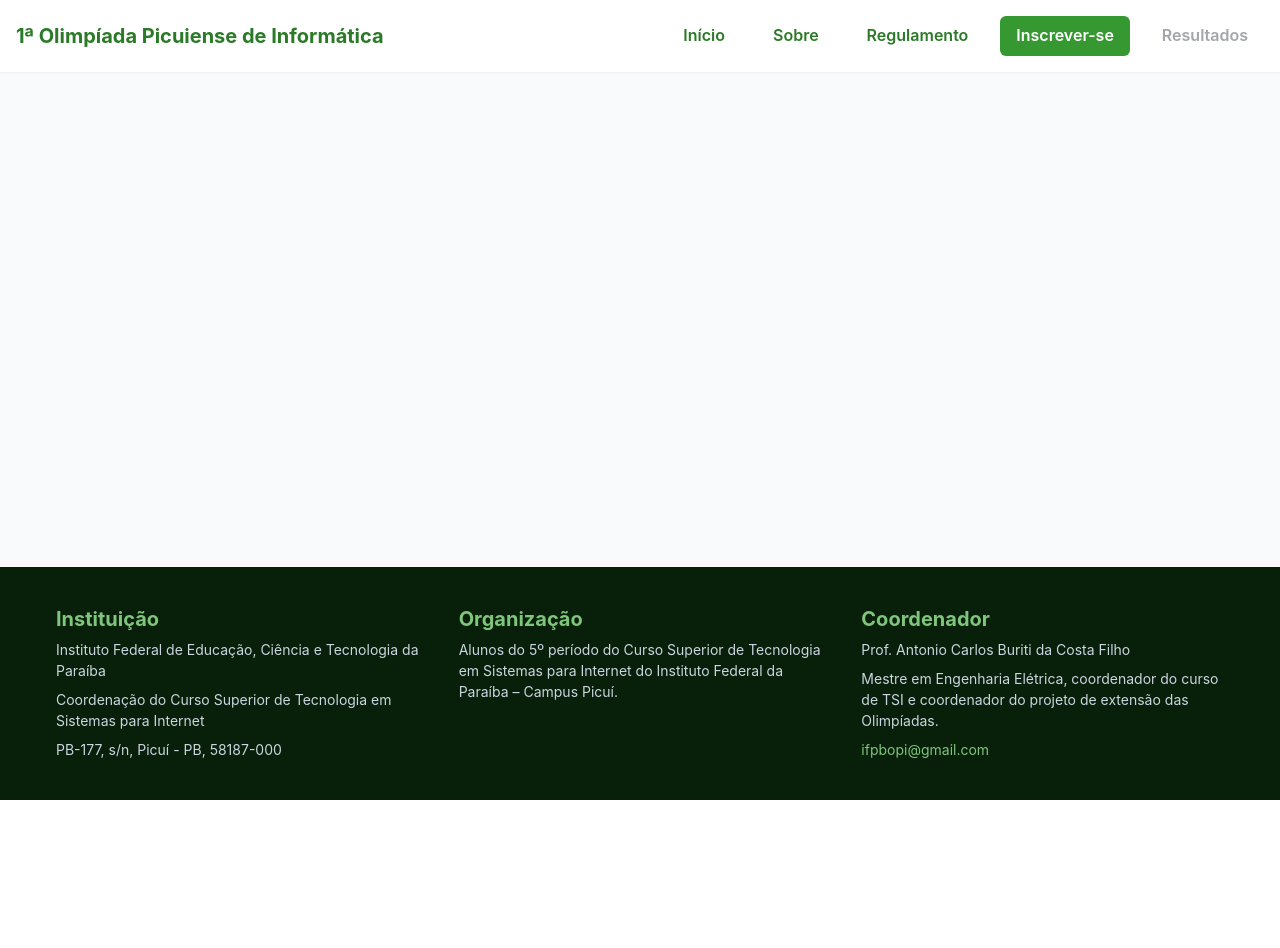
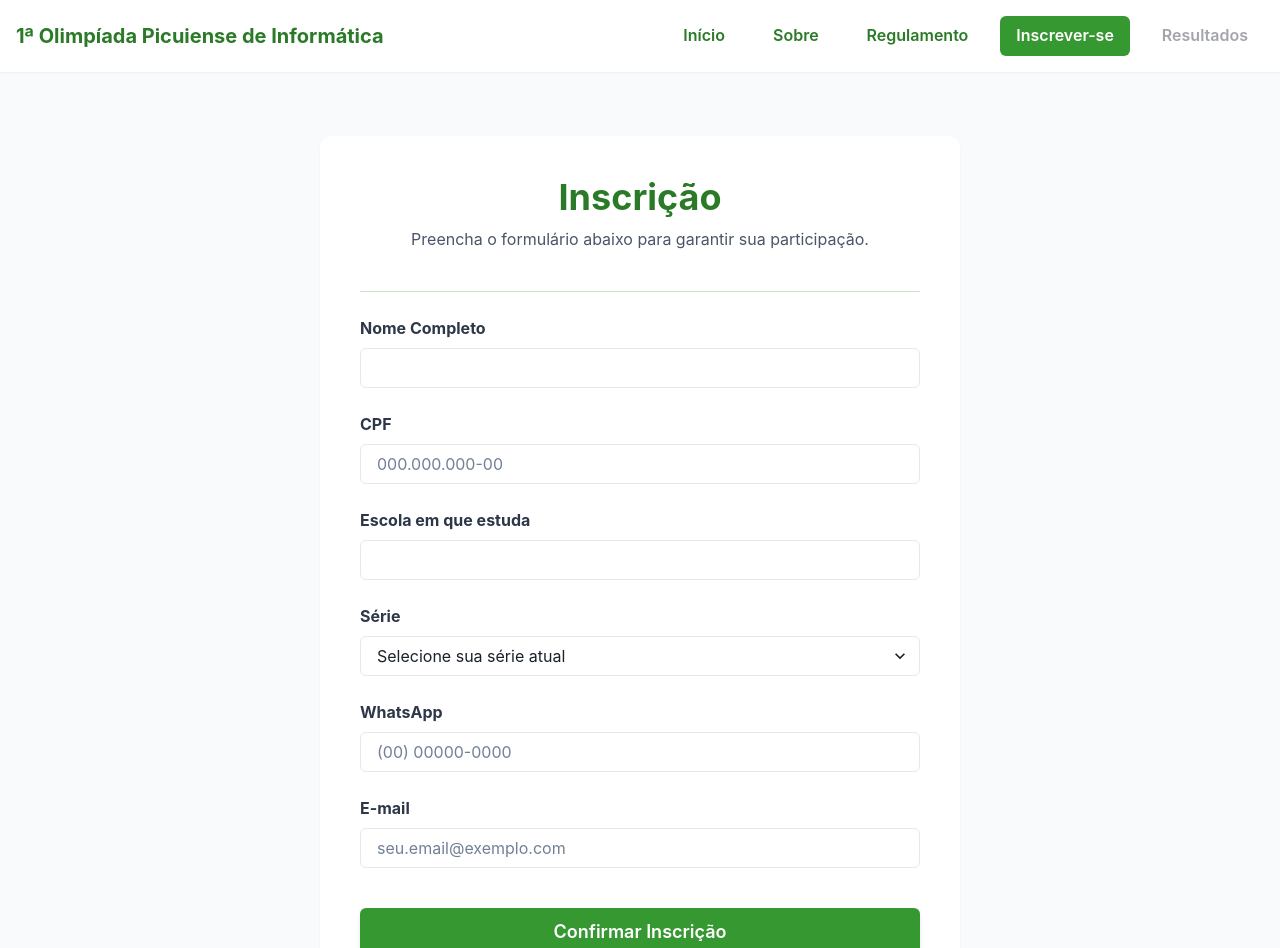
Before and after one commit to EmerSormany/olimpiadainformatica, a React (Vite) app in the folder olimpiadas-frontend/: page /form in a window 1280 px wide. Shown: the top 948 px of the page. Before the commit the page ends 800 px from the top, so only its background shows below. Built offline with nearby package versions, Linux system fonts and the light colour scheme; no server answers.

Commit message:
implementação de formulário com backend supabase

```diff
--- a/olimpiadas-frontend/package.json
+++ b/olimpiadas-frontend/package.json
@@ -13,12 +13,16 @@
     "@chakra-ui/react": "^2.10.9",
     "@emotion/react": "^11.14.0",
     "@emotion/styled": "^11.14.1",
+    "@supabase/supabase-js": "^2.108.2",
     "@tailwindcss/vite": "^4.2.1",
+    "cpf-cnpj-validator": "^2.1.2",
     "framer-motion": "^12.36.0",
+    "libphonenumber-js": "^1.13.6",
     "react": "^19.2.4",
     "react-dom": "^19.2.4",
     "react-router-dom": "^7.13.1",
-    "tailwindcss": "^4.2.1"
+    "tailwindcss": "^4.2.1",
+    "zod": "^4.4.3"
   },
   "devDependencies": {
     "@eslint/js": "^9.39.4",
--- a/olimpiadas-frontend/src/App.jsx
+++ b/olimpiadas-frontend/src/App.jsx
@@ -4,6 +4,7 @@ import Hero from './components/main/Hero'
 import Footer from './components/footer/Footer'
 import About from './pages/About'
 import './App.css'
+import Form from './pages/Form'
 
 function App() {
 
@@ -19,6 +20,7 @@ function App() {
           <Routes>
               <Route path='/' element={ <Hero/> } />
               <Route path='/about' element={ <About/> } />
+              <Route path='/form' element={ <Form/> } />
           </Routes>
         </main>
 
--- a/olimpiadas-frontend/src/components/main/Hero.jsx
+++ b/olimpiadas-frontend/src/components/main/Hero.jsx
@@ -1,6 +1,7 @@
 import { useEffect, useState } from 'react';
 import { Flex, Box, Heading, Text, Button, VStack, Image, Divider } from '@chakra-ui/react';
 import { motion } from 'framer-motion';
+import { useNavigate } from 'react-router-dom'
 
 import logoOPI from '../../assets/OPI_Preto.png';
 import logoIFPB from '../../assets/logo.ifpb.png';
@@ -12,6 +13,8 @@ export default function Hero() {
   const [positions, setPositions] = useState([0, 1, 2]);
 
   const images = [logoOPI, logoIFPB, logoTSI];
+
+  const navigate = useNavigate()
 
   useEffect(() => {
     const interval = setInterval(() => {
@@ -141,7 +144,7 @@ export default function Hero() {
           boxShadow="md"
           _hover={{ transform: 'translateY(-2px)', boxShadow: 'lg' }}
           transition="all 0.2s"
-          onClick={() => window.open('https://docs.google.com/forms/d/e/1FAIpQLSfDEyCGZRlMGuAXSZH6gneDd-3BYsISGSSafnkL0L93OSnUNQ/viewform?usp=publish-editor', '_blank')}
+          onClick={() => navigate('/form')}
         >
           Quero me Inscrever
         </Button>
--- /dev/null
+++ b/olimpiadas-frontend/src/hooks/useRegister.js
@@ -0,0 +1,73 @@
+import { supabase } from '../utils/supabase';
+import { useToast } from '@chakra-ui/react';
+import { useState } from 'react';
+
+export const useRegister = () => {
+  const toast = useToast();
+  const [isLoading, setIsLoading] = useState(false);
+
+  const registerParticipant = async (formData, onSucess) => {
+    setIsLoading(true)
+
+    try {
+      // Envio dos dados estruturados para a tabela 'inscritos'
+      const { error } = await supabase
+        .from('registered')
+        .insert([
+          {
+            name: formData.name,
+            cpf: formData.cpf,
+            // escola: formData.escola,
+            school_year: formData.school_year,
+            phone: formData.phone,
+            email: formData.email,
+          }
+        ]);
+
+      //  Tratamento de erro retornado pelo banco (Ex: CPF duplicado)
+      if (error) {
+        if (error.code === '23505') { // Código do Postgres para violação de registro único
+          toast({
+            title: 'Erro na inscrição',
+            description: 'Este CPF já está cadastrado na Olimpíada.',
+            status: 'error',
+            duration: 5000,
+            isClosable: true,
+            position: 'top'
+          });
+        } else {
+          throw error;
+        }
+        return;
+      }
+
+      //  Sucesso total
+      toast({
+        title: 'Inscrição realizada!',
+        description: "Seus dados foram registrados com sucesso no sistema.",
+        status: 'success',
+        duration: 5000,
+        isClosable: true,
+        position: 'top'
+      });
+
+      if (onSucess) onSucess()
+
+    } catch (error) {
+      // Tratamento para erros inesperados (queda de conexão, etc)
+      toast({
+        title: 'Erro inesperado',
+        description: 'Não foi possível conectar ao servidor. Tente novamente mais tarde.',
+        status: 'error',
+        duration: 5000,
+        isClosable: true,
+        position: 'top'
+      });
+      console.error('Erro no Supabase:', error.message);
+    } finally {
+      setIsLoading(false);
+    }
+  }
+
+  return {registerParticipant, isLoading}
+};
--- /dev/null
+++ b/olimpiadas-frontend/src/pages/Form.jsx
@@ -0,0 +1,128 @@
+import { useState } from 'react';
+import {
+  Box, Button, Container, FormControl, FormLabel, Input, Select,
+  VStack, Heading, Text, FormErrorMessage, Divider
+} from '@chakra-ui/react';
+import { motion } from 'framer-motion';
+import { maskCPF, maskPhone , formSchema} from '../utils/masks';
+import { useRegister } from '../hooks/useRegister';
+
+const MotionContainer = motion(Container);
+
+export default function Form() {
+
+  const [formData, setFormData] = useState({
+    name: '', cpf: '', escola: '', school_year: '', phone: '', email: ''
+  });
+  const [errors, setErrors] = useState({});
+
+  const {registerParticipant, isLoading} = useRegister();
+
+  // Manipulador de mudanças muito mais limpo
+  const handleChange = (e) => {
+    const { name, value } = e.target;
+    let formattedValue = value;
+
+    if (name === 'cpf') formattedValue = maskCPF(value);
+    if (name === 'phone') formattedValue = maskPhone(value);
+
+    setFormData(prev => ({ ...prev, [name]: formattedValue }));
+
+    if (errors[name]) {
+      setErrors(prev => ({ ...prev, [name]: null }));
+    }
+  };
+
+  const handleSubmit = async (e) => {
+    e.preventDefault();
+
+    // Validação Zod em uma única linha
+    const result = formSchema.safeParse(formData);
+
+    if (!result.success) {
+      // O Zod devolve os erros organizados; nós apenas formatamos para o Chakra UI ler
+      const fieldErrors = {};
+      result.error.issues.forEach(issue => {
+        fieldErrors[issue.path[0]] = issue.message;
+      });
+      setErrors(fieldErrors);
+      return;
+    }
+
+    await registerParticipant(formData), () => {
+      setFormData({name: '', cpf: '', school_year: '', phone: '', email: ''})
+    }
+  };
+
+  return (
+    <Box w="100%" py={{ base: 10, md: 16 }}>
+      <MotionContainer
+        maxW="container.sm" bg="white" p={{ base: 6, md: 10 }}
+        borderRadius="xl" boxShadow="sm"
+        initial={{ opacity: 0, y: 20 }} animate={{ opacity: 1, y: 0 }}
+      >
+        <VStack spacing={6} align="start" as="form" onSubmit={handleSubmit}>
+
+          <Box textAlign="center" w="100%" mb={4}>
+            <Heading as="h1" size="xl" color="greenOlympics.600" mb={2}>
+              Inscrição
+            </Heading>
+            <Text color="gray.600">
+              Preencha o formulário abaixo para garantir sua participação.
+            </Text>
+          </Box>
+
+          <Divider borderColor="greenOlympics.200" />
+
+          <FormControl  isInvalid={!!errors.name}>
+            <FormLabel fontWeight="bold" color="gray.700">Nome Completo</FormLabel>
+            <Input name="name" value={formData.name} onChange={handleChange} focusBorderColor="greenOlympics.500" />
+            <FormErrorMessage>{errors.name}</FormErrorMessage>
+          </FormControl>
+
+          <FormControl  isInvalid={!!errors.cpf}>
+            <FormLabel fontWeight="bold" color="gray.700">CPF</FormLabel>
+            <Input name="cpf" value={formData.cpf} onChange={handleChange} placeholder="000.000.000-00" maxLength={14} focusBorderColor="greenOlympics.500" />
+            <FormErrorMessage>{errors.cpf}</FormErrorMessage>
+          </FormControl>
+
+          <FormControl  isInvalid={!!errors.escola}>
+            <FormLabel fontWeight="bold" color="gray.700">Escola em que estuda</FormLabel>
+            <Input name="escola" value={formData.escola} onChange={handleChange} focusBorderColor="greenOlympics.500" />
+            <FormErrorMessage>{errors.escola}</FormErrorMessage>
+          </FormControl>
+
+          <FormControl  isInvalid={!!errors.sschool_yearerie}>
+            <FormLabel fontWeight="bold" color="gray.700">Série</FormLabel>
+            <Select name="school_year" value={formData.school_year} onChange={handleChange} placeholder="Selecione sua série atual" focusBorderColor="greenOlympics.500">
+              <option value="9_fundamental">9º ano do Ensino Fundamental</option>
+              <option value="3_medio">3º ano do Ensino Médio</option>
+            </Select>
+            <FormErrorMessage>{errors.school_year}</FormErrorMessage>
+          </FormControl>
+
+          <FormControl isInvalid={!!errors.phone}>
+            <FormLabel fontWeight="bold" color="gray.700">WhatsApp</FormLabel>
+            <Input name="phone" value={formData.phone} onChange={handleChange} placeholder="(00) 00000-0000" maxLength={15} focusBorderColor="greenOlympics.500" />
+            <FormErrorMessage>{errors.phone}</FormErrorMessage>
+          </FormControl>
+
+          <FormControl  isInvalid={!!errors.email}>
+            <FormLabel fontWeight="bold" color="gray.700">E-mail</FormLabel>
+            <Input name="email" value={formData.email} onChange={handleChange} placeholder="seu.email@exemplo.com" focusBorderColor="greenOlympics.500" />
+            <FormErrorMessage>{errors.email}</FormErrorMessage>
+          </FormControl>
+
+          <Button
+            type="submit" colorScheme="greenOlympics" size="lg" w="100%" mt={4}
+            isLoading={isLoading} loadingText="Enviando..." boxShadow="md"
+            _hover={{ transform: 'translateY(-2px)', boxShadow: 'lg' }} transition="all 0.2s"
+          >
+            Confirmar Inscrição
+          </Button>
+
+        </VStack>
+      </MotionContainer>
+    </Box>
+  );
+}
--- /dev/null
+++ b/olimpiadas-frontend/src/utils/masks.js
@@ -0,0 +1,43 @@
+import { z } from 'zod';
+import { cpf } from 'cpf-cnpj-validator';
+import { isValidPhoneNumber } from "libphonenumber-js";
+
+export const formSchema = z.object({
+  name: z.string().min(3, 'O nome completo é obrigatório.'),
+  cpf: z.string().min(1, 'O CPF é obrigatório.').refine(val => cpf.isValid(val), {message: 'CPF inválido ou inexistente!'}),
+
+  escola: z.string().min(2, 'O nome da escola é obrigatório.'), // corrigir com escolas cadastradas
+
+  school_year: z.string().refine(val => ['9_fundamental', '3_medio'].includes(val), {
+    message: 'Selecione uma série válida.'
+  }),
+
+  phone: z.string()
+    .min(1, 'O WhatsApp é obrigatório.').refine((val) => {
+
+      const apenasNumeros = val.replace(/\D/g, '');
+      const isRepetido = /^(\d)\1+$/.test(apenasNumeros);
+      return !isRepetido;
+
+    }, { message: 'Por favor, insira um número real.' })
+    .refine((val) => isValidPhoneNumber(val, 'BR'), { message: 'Número de telefone inválido.' }),
+
+  email: z.string().email('Digite um e-mail válido.')
+});
+
+export const maskCPF = (value) => {
+  return value
+    .replace(/\D/g, '') // Remove tudo o que não é dígito
+    .replace(/(\d{3})(\d)/, '$1.$2') // Coloca ponto
+    .replace(/(\d{3})(\d)/, '$1.$2') // Coloca ponto
+    .replace(/(\d{3})(\d{1,2})/, '$1-$2') // Coloca hífen
+    .replace(/(-\d{2})\d+?$/, '$1'); // Trava o tamanho
+};
+
+export const maskPhone = (value) => {
+  return value
+    .replace(/\D/g, '')
+    .replace(/(\d{2})(\d)/, '($1) $2')
+    .replace(/(\d{5})(\d)/, '$1-$2')
+    .replace(/(-\d{4})\d+?$/, '$1');
+};
--- /dev/null
+++ b/olimpiadas-frontend/src/utils/supabase.js
@@ -0,0 +1,9 @@
+import { createClient } from '@supabase/supabase-js';
+
+const supabaseUrl = import.meta.env.VITE_SUPABASE_URL;
+const supabaseKey = import.meta.env.VITE_SUPABASE_PUBLISHABLE_KEY;
+
+console.log({supabaseUrl, supabaseKey});
+
+
+export const supabase = createClient(supabaseUrl, supabaseKey);
```
Also changed, not shown: olimpiadas-frontend/src/components/header/Header.jsx (+4 -10 lines), 2 other files (tests, documents, lock files or other folders).
